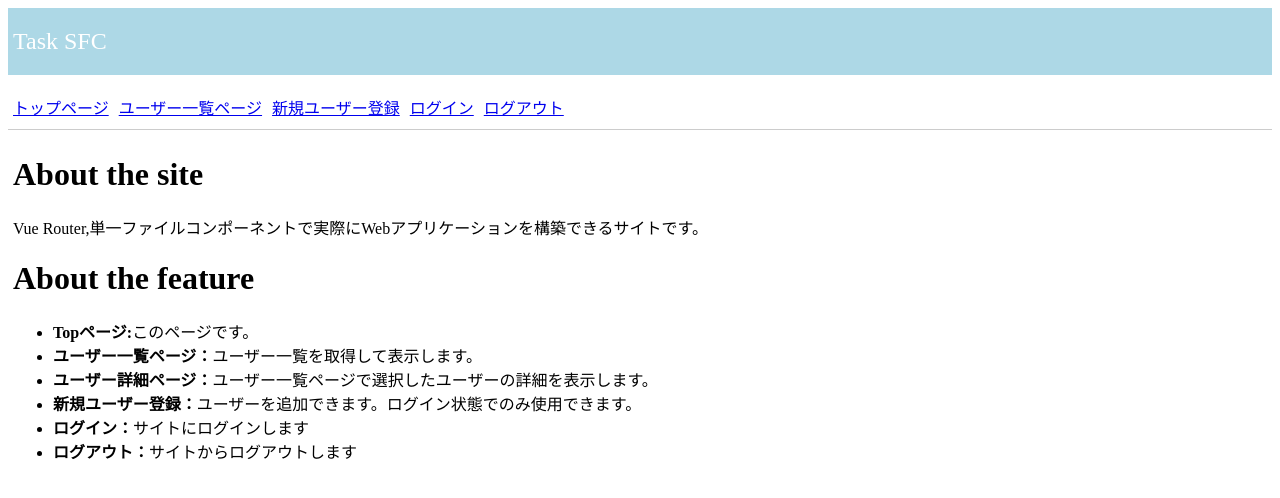
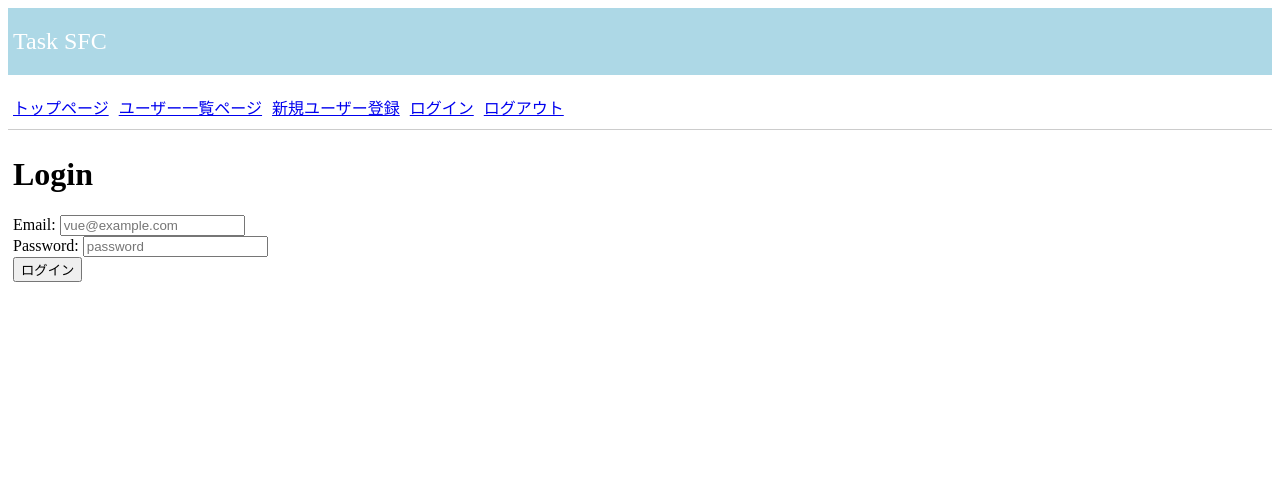
Before and after one commit to connec10/training_vue, a Vue app in the folder training_vue/: page /login in a window 1280 px wide. Before the commit this address led to /top. Shown: the top 498 px of the page. Built offline with nearby package versions, Linux system fonts and the light colour scheme.

Commit message:
課題3-4
・router.jsでログインページを定義
・views/UserLogin.vueを新規作成

```diff
--- a/training_vue/src/router/index.js
+++ b/training_vue/src/router/index.js
@@ -53,6 +53,11 @@ const routes = [
     name: 'userCreate',
     component: () => import('../views/UserCreate.vue')
   },
+  {
+    path: '/login',
+    name: 'userLogin',
+    component: () => import('../views/UserLogin.vue')
+  },
 ]
 
 const router = new VueRouter({
--- /dev/null
+++ b/training_vue/src/views/UserLogin.vue
@@ -0,0 +1,45 @@
+<template>
+  <div id="app">
+    <h1>Login</h1>
+    <div>Email: <input type="text" placeholder="vue@example.com" v-model="inputEmail"></div>
+    <div>Password: <input type="password" placeholder="password" v-model="inputPassword"></div>
+    <button v-on:click="login()">ログイン</button>
+    <div v-for="error in errors" :key="error">{{ error }}</div>
+  </div>
+</template>
+
+<script>
+import Api from '../../mock/Auth.js'
+
+export default {
+  data: function () {
+    return {
+      inputEmail: '',
+      inputPassword: '',
+      loginError: true,
+      errors: [],
+    }
+  },
+  methods: {
+    login: function () {
+      this.errors = []
+      var email = this.inputEmail
+      var pass = this.inputPassword
+      var cb = function (isLoginSuccess) {
+        if (isLoginSuccess) {
+          this.moveToTop()
+        } else {
+          this.errors.push('ログインに失敗しました')
+        }
+      }.bind(this)
+
+      Api.login(email, pass, cb)
+    },
+    moveToTop: function () {
+      this.$router.push('/top')
+    }
+  }
+}
+</script>
+
+<style></style>
```
